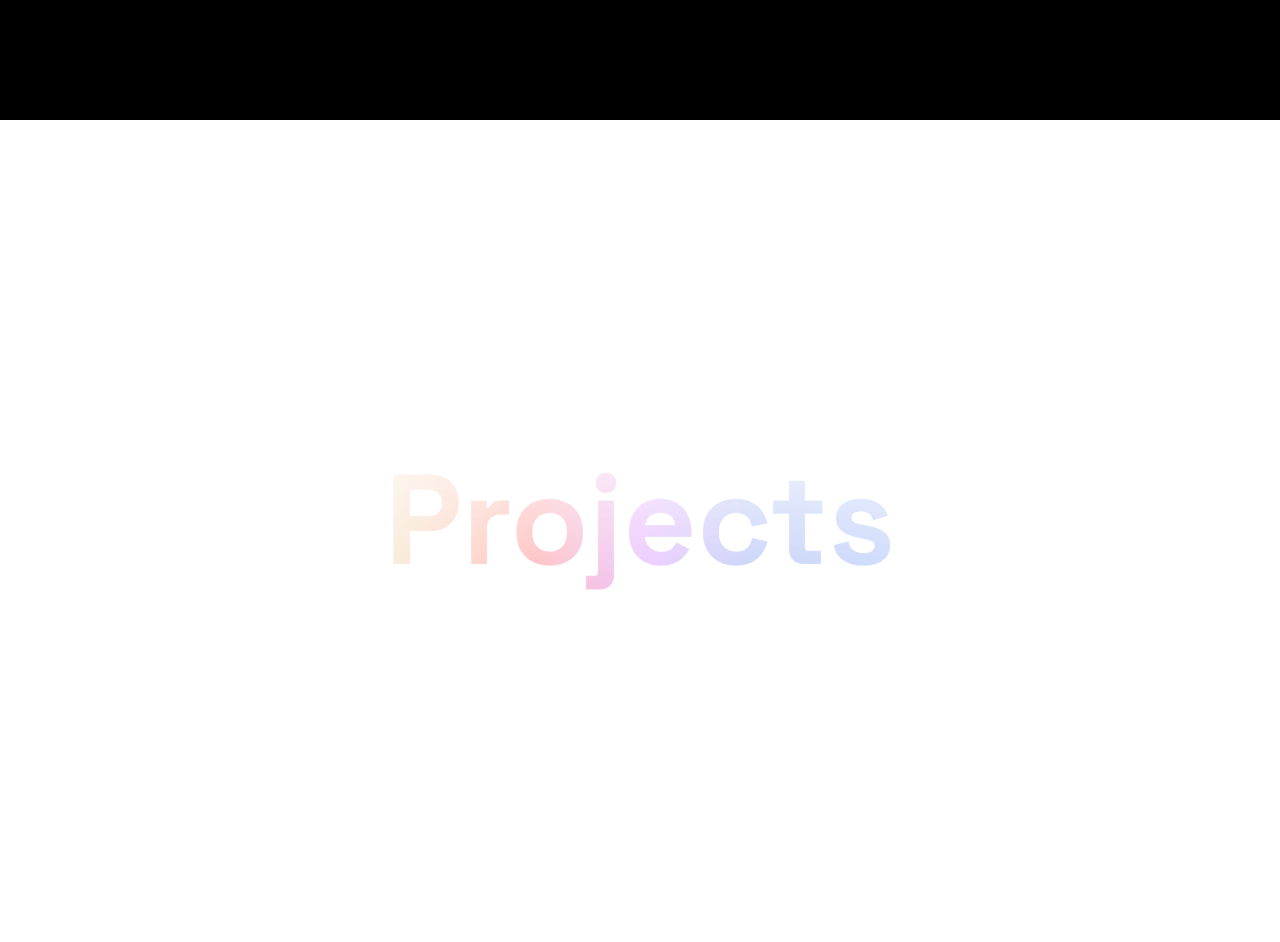
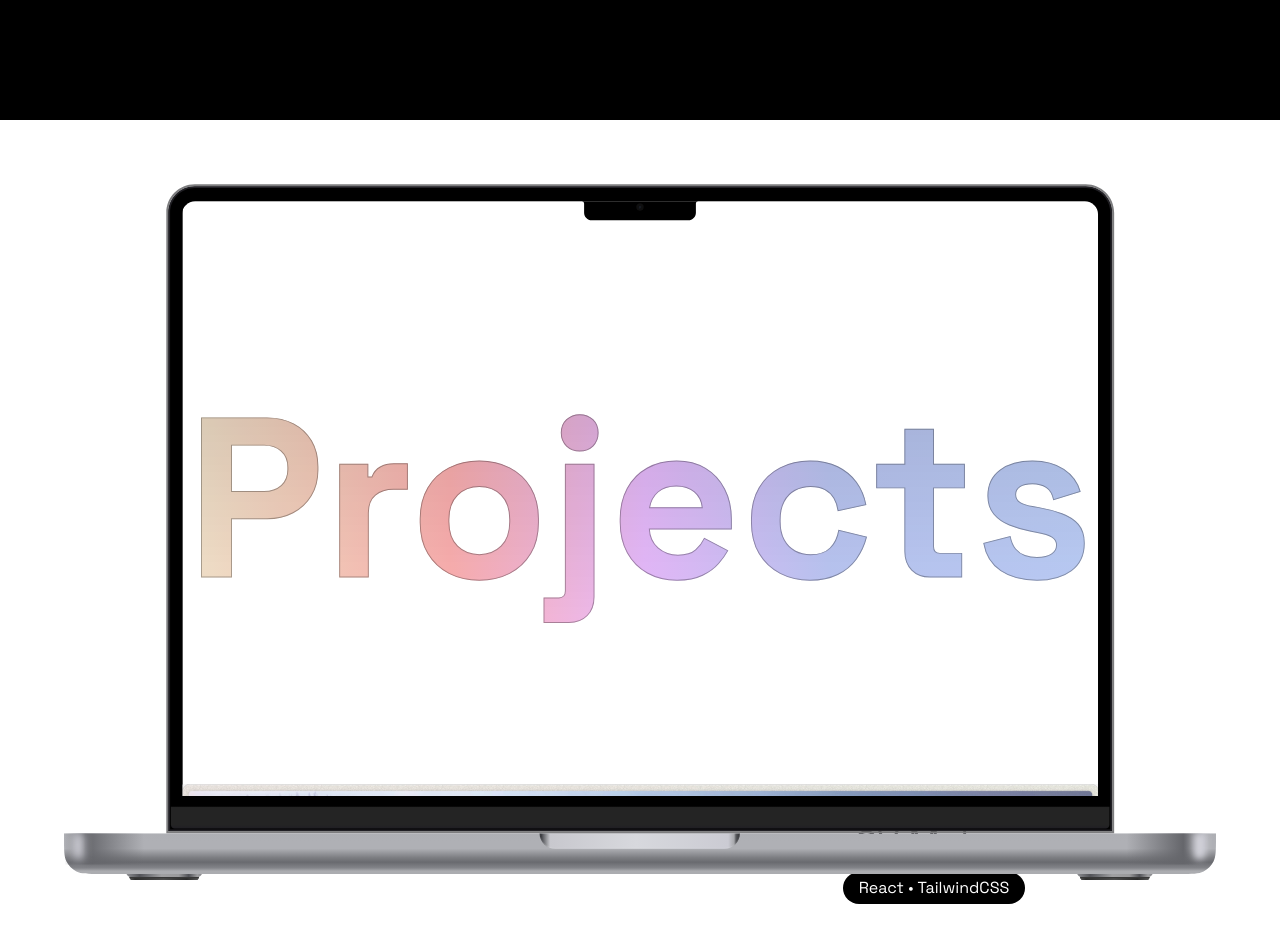
Before and after one commit to dilpreetsinghaulakh/Portfolio, a Next.js app: page / in a window 1280 px wide. Shown: the part 920-1862 px from the top of the page. Built offline with nearby package versions, Linux system fonts and the light colour scheme.

Commit message:
refactor: Refactor projects with new sticky style page
Only desktop component added yet.

```diff
--- a/src/components/Home/Projects.tsx
+++ b/src/components/Home/Projects.tsx
@@ -1,173 +1,165 @@
 "use client";
 import React, { useRef, useEffect, useState, ReactNode } from "react";
-import { ExternalLink, Plus, X } from "react-feather";
+import { ArrowUpRight, ExternalLink, Plus, X } from "react-feather";
 import Overlay from "../common/Overlay";
+import MacbookMockup from "../common/MackbookMockup";
+import gsap from "gsap";
+import { useGSAP } from "@gsap/react";
+import { ScrollTrigger } from "gsap/all";
+import Image from "next/image";
 
-export default function Projects() {
-  // Horizontal scroll logic Refs
-  const containerRef = useRef<HTMLDivElement>(null);
-  const stickyParentRef = useRef<HTMLDivElement>(null);
-  const stickyChildRef = useRef<HTMLDivElement>(null);
+gsap.registerPlugin(useGSAP);
+gsap.registerPlugin(ScrollTrigger);
 
-  // State for horizontal scroll
-  const [horizontalWidth, setHorizontalWidth] = useState(0);
-  const [scrollOffset, setScrollOffset] = useState(0);
-  const [overlayIsOpen, setOverlayIsOpen] = useState(false);
-  const [overlayContent, setOverlayContent] = useState<ReactNode>(null);
-
-  // Overlay logic Refs
-  const overlayContentRef = useRef<HTMLDivElement>(null);
-  const overlayInnerContentRef = useRef<HTMLDivElement>(null);
-
-  function calculateContentWidth() {
-    const contentWidth = stickyChildRef.current?.scrollWidth || 0;
-    const vw = window.innerWidth / 100;
-    const contentWidthInVW = contentWidth / vw;
-    return contentWidthInVW;
-  }
-
-  function calculateOffset() {
-    const parentTopOffset = stickyParentRef.current?.offsetTop || 0;
-    const parentHeight = containerRef.current?.offsetHeight || 0;
-    const offsetFactor = parentTopOffset / parentHeight;
-
-    const calculatedOffset =
-      offsetFactor * (stickyChildRef.current?.offsetWidth || 0);
-
-    return calculatedOffset;
-  } // calculate the offset of the sticky child
-
-  useEffect(() => {
-    setHorizontalWidth(calculateContentWidth());
-
-    window.addEventListener("load", () => {
-      setHorizontalWidth(calculateContentWidth());
-      setScrollOffset(calculateOffset());
-    }); // initial load if the page is already scrolled
-
-    window.addEventListener("scroll", () => {
-      setScrollOffset(calculateOffset());
-    }); // on scroll
-
-    window.addEventListener("resize", () => {
-      setHorizontalWidth(calculateContentWidth());
-      setScrollOffset(calculateOffset());
-    }); // on resize
-  }, []);
-
-  function ProjectGroup({
-    title,
-    image,
-    keyTechnologies,
-    description,
-    link,
+function StickyScrollDesktop({
+  dataArray,
 }: {
+  dataArray: {
     title: string;
     image: string;
     keyTechnologies: string[];
     description: string;
     link: string;
+  }[];
 }) {
-    return (
-      <div className="flex flex-col items-center gap-8 justify-center h-full max-w-[100vw]">
-        <img
-          src={image}
-          alt={title}
-          className="max-w-[90vw] max-h-[60vh] rounded"
-        />
+  const mockupContainer = useRef<HTMLDivElement>(null);
+  const mockupContent = useRef<HTMLDivElement>(null);
+  const outerContentContainer = useRef<HTMLDivElement>(null);
 
-        <h1 className="text-3xl">{title}</h1>
-        <p className="glass-box px-4 py-1 rounded-lg font-light">
-          {keyTechnologies.join(" • ")}
-        </p>
-        <button
-          onClick={() => {
-            handleInfoButton({ title, description, link }); // open overlay
-          }}
-          className="flex items-center gap-2 text-xl font-bold"
-        >
-          Know more
-          <div className="w-8 h-8 rounded-full glass-box p-1">
-            <Plus className="stroke-2" />
-          </div>
-        </button>
-      </div>
+  useGSAP(() => {
+    gsap.to(mockupContainer.current, {
+      scrollTrigger: {
+        trigger: mockupContainer.current,
+        start: "0% center",
+        end: "50% center",
+        scrub: true,
+        toggleActions: "play none none reverse",
+      },
+      width: "50%",
+      height: "50%",
+      ease: "power1.inOut",
+    });
+  }, [mockupContainer.current]);
+
+  useGSAP(() => {
+    if (!outerContentContainer.current) return;
+    gsap.utils
+      .toArray(outerContentContainer.current?.children)
+      .forEach((child, index) => {
+        if (child === outerContentContainer.current?.lastChild) return;
+
+        gsap.fromTo(
+          mockupContent.current?.children[index + 1] as Element,
+          {
+            y: "100%",
+          },
+          {
+            scrollTrigger: {
+              trigger: child as Element,
+              start: "10% bottom",
+              end: "70% bottom",
+              scrub: true,
+              toggleActions: "play none none reverse",
+            },
+            opacity: 1,
+            y: 0,
+            duration: 0.5,
+            ease: "power1.inOut",
+          }
+        );
+
+        if (index > 0) {
+          gsap.fromTo(
+            outerContentContainer.current?.children[index - 1] as Element,
+            {
+              opacity: 1,
+            },
+            {
+              scrollTrigger: {
+                trigger: child as Element,
+                start: "10% bottom",
+                end: "70% bottom",
+                scrub: true,
+                toggleActions: "play none none reverse",
+              },
+              opacity: 0,
+              duration: 0.5,
+              ease: "power1.inOut",
+            }
           );
         }
+      });
+  }, [outerContentContainer.current]);
 
-  function OverlayContent({
-    title,
-    description,
-    link,
-  }: {
-    title: string;
-    description: string;
-    link: string;
-  }) {
   return (
     <>
-        <h1 className="text-3xl font-semibold text-secondary-200">{title}</h1>
-        <p className="text-lg max-w-4xl text-center">{description}</p>
+      <div ref={mockupContainer} className="sticky mt-16 top-12 z-20 h-fit">
+        <div className="w-full h-[90vh] flex">
+          <div className="h-fit w-full">
+            <MacbookMockup>
+              <div
+                ref={mockupContent}
+                className="h-full w-full bg-white flex items-center justify-center relative overflow-hidden"
+              >
+                <h1
+                  className="font-black text-center text-[15rem] w-fit bg-clip-text text-transparent leading-tight"
+                  style={{
+                    backgroundImage: `linear-gradient(180deg, rgba(0, 0, 0, 0.15) 0%, rgba(0, 0, 0, 0) 100%),
+                linear-gradient(90deg, #E3B2614D 0%, #EF652A4D 14%, #FF00004D 29%, #B924FF4D 50.5%, #264DE44D 71%, #2965F14D 100%)`,
+                    WebkitTextStroke: "1px #0000004d",
+                  }}
+                >
+                  Projects
+                </h1>
+
+                {dataArray.map((project) => (
+                  <Image
+                    src={project.image}
+                    alt={project.title}
+                    width={967}
+                    height={628}
+                    className="w-full h-auto absolute"
+                  />
+                ))}
+              </div>
+            </MacbookMockup>
+          </div>
+        </div>
+      </div>
+
+      <div ref={outerContentContainer} className="-mt-[30%]">
+        {dataArray.map((project) => (
+          <div className="sticky top-12 mt-32 grid grid-cols-2 grid-rows-2 h-[90vh] gap-2">
+            <div></div>
+            <div className="pl-2 flex flex-col gap-2 justify-center items-center">
+              <h2 className="text-4xl">{project.title}</h2>
+              <p className="px-4 py-1 rounded-full bg-primary text-opposite">
+                {project.keyTechnologies.join(" • ")}
+              </p>
+            </div>
+            <div className=" flex items-center text-center">
+              <p>{project.description}</p>
+            </div>
+
+            <div className="flex items-center justify-center z-30">
               <a
-          href={link}
+                className="px-8 p-4 bg-primary text-opposite font-semibold rounded-full flex items-center gap-1 hover:gap-4 active:gap-2 transition-all"
+                href={project.link}
                 target="_blank"
-          rel="noreferrer"
-          className="bg-white text-black font-semibold px-6 py-2 rounded-lg flex gap-1 items-center hover:scale-105 active:scale-95 transition"
               >
-          View project
-          <ExternalLink className="h-5" />
+                Visit <ArrowUpRight />
               </a>
+            </div>
+          </div>
+        ))}
+
+        <div className="h-80"></div>
+      </div>
     </>
   );
 }
 
-  function handleInfoButton({
-    title,
-    description,
-    link,
-  }: {
-    title: string;
-    description: string;
-    link: string;
-  }) {
-    setOverlayContent(
-      <div
-        ref={overlayContentRef}
-        className="backdrop-blur-none h-full w-full flex items-center bg-white/5 transition-all duration-300 py-8 px-2 overflow-y-scroll"
-      >
-        <div
-          ref={overlayInnerContentRef}
-          className="max-w-6xl m-auto w-full min-h-[70%] relative flex flex-col justify-between items-center gap-10 p-8 py-16 rounded-3xl border border-white/10 bg-background translate-y-[100%] transition duration-700"
-        >
-          <button
-            className="absolute top-4 right-4 bg-white/10 p-2 rounded-full active:scale-95 transition"
-            onClick={() => {
-              setOverlayIsOpen(false);
-              document.body.style.overflow = "auto";
-            }}
-          >
-            <X className="stroke-2" />
-          </button>
-          {/* close button */}
-          <OverlayContent title={title} description={description} link={link} />
-        </div>
-      </div>
-    );
-
-    setOverlayIsOpen(true);
-
-    setTimeout(() => {
-      overlayContentRef.current?.classList.remove("backdrop-blur-none");
-      overlayContentRef.current?.classList.add("backdrop-blur-md");
-
-      overlayInnerContentRef.current?.classList.remove("translate-y-[100%]");
-
-      document.body.style.overflow = "hidden";
-    }, 0); // 0ms delay to make sure the classes are added after the element is rendered
-
-    setOverlayIsOpen(true);
-  }
-
+export default function Projects() {
   const projects: {
     title: string;
     image: string;
@@ -210,87 +202,9 @@ export default function Projects() {
     },
   ]; // project data
 
-  function ScrollContent() {
-    return (
-      <>
-        <div className="sm:min-w-[100vw] box-border w-auto p-4 flex items-center justify-center">
-          <h1
-            className="font-black text-9xl absolute -z-10 bg-clip-text text-transparent leading-tight opacity-30"
-            style={{
-              backgroundImage: `linear-gradient(90deg, #E3B261 0%, #EF652A 14%, #FF0000 29%, #B924FF 50.5%, #264DE4 71%, #2965F1 100%)`,
-            }}
-          >
-            Projects
-          </h1>
-
-          <h1
-            className="font-black text-9xl text-transparent leading-tight bg-clip-text"
-            style={{
-              WebkitTextStroke: "1px #ffffff40",
-              backgroundImage: `linear-gradient(180deg, rgba(255, 255, 255, 0.8) 0%, rgba(255, 255, 255, 0.1) 100%)`,
-            }}
-          >
-            Projects
-          </h1>
-        </div>
-        <div className="flex items-center gap-16 xl:gap-48 ">
-          {projects.map((project, index) => (
-            <ProjectGroup key={index} {...project} />
-          ))}
-        </div>
-        <div className="px-8 xl:px-32 flex flex-col items-center gap-8 justify-center h-full max-w-[100vw]">
-          <a
-            href="https://github.com/dilpreetsinghaulakh"
-            target="blank"
-            className="flex items-center justify-center active:scale-105 transition"
-          >
-            <img
-              src="/gradient_box.svg"
-              alt="{title}"
-              className="max-w-[90vw] max-h-[60vh] rounded"
-            />
-            <h1 className="text-4xl absolute flex gap-2 items-center">
-              Github <ExternalLink className="h-8 w-8" />
-            </h1>
-          </a>
-          <h2 className="text-2xl text-center">Find more on my Github</h2>
-          <p className="text-center text-sm max-w-2xl">
-            There are various more projects on my Github which were not
-            noteworthy enough to include here. <br />
-            Also I am always working on something new so you may also find
-            something new too!
-          </p>
-        </div>
-      </>
-    );
-  }
-
   return (
     <section>
-      <div
-        ref={containerRef}
-        className="absolute left-0"
-        style={{ height: `${horizontalWidth}vh` }}
-      >
-        <div
-          ref={stickyParentRef}
-          className="sticky top-0 h-screen w-screen overflow-hidden"
-        >
-          <div
-            ref={stickyChildRef}
-            style={{
-              left: -scrollOffset,
-              top: 0,
-              width: `${horizontalWidth}vw`,
-            }}
-            className="h-full flex items-center relative"
-          >
-            <ScrollContent />
-          </div>
-        </div>
-      </div>
-      <div style={{ height: `${horizontalWidth}vh` }}></div>
-      <Overlay isOpen={overlayIsOpen}>{overlayContent}</Overlay>
+      <StickyScrollDesktop dataArray={projects} />
     </section>
   );
 }
```
Lines whose indentation alone changed are shown as unchanged.
